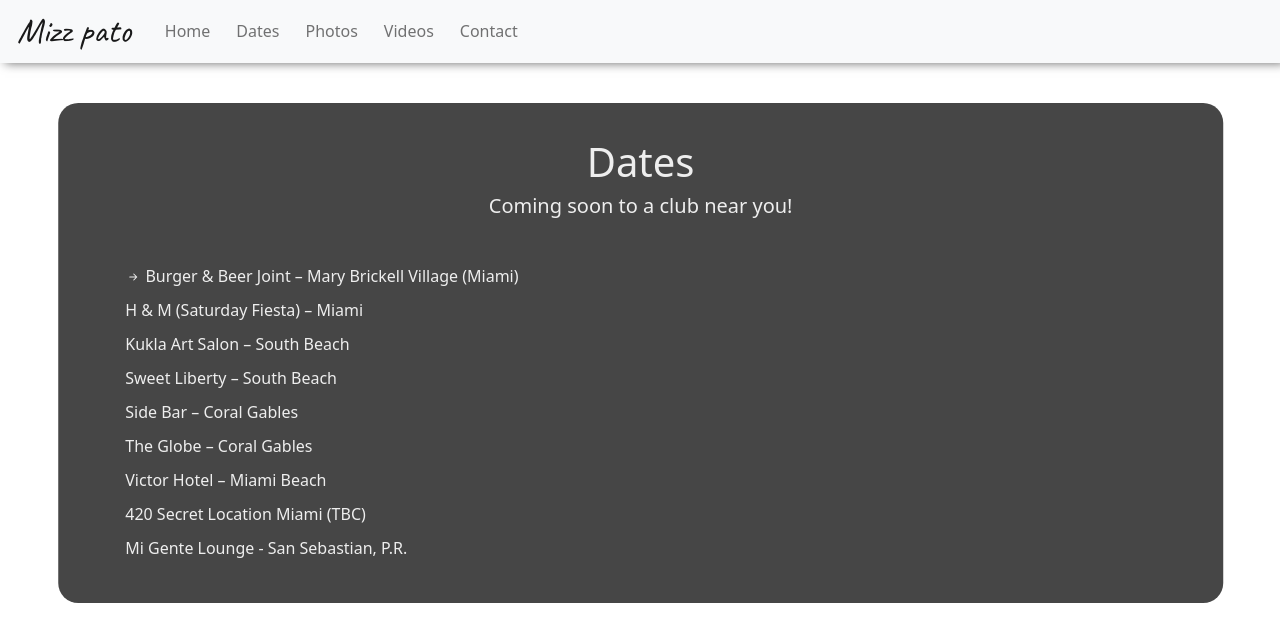
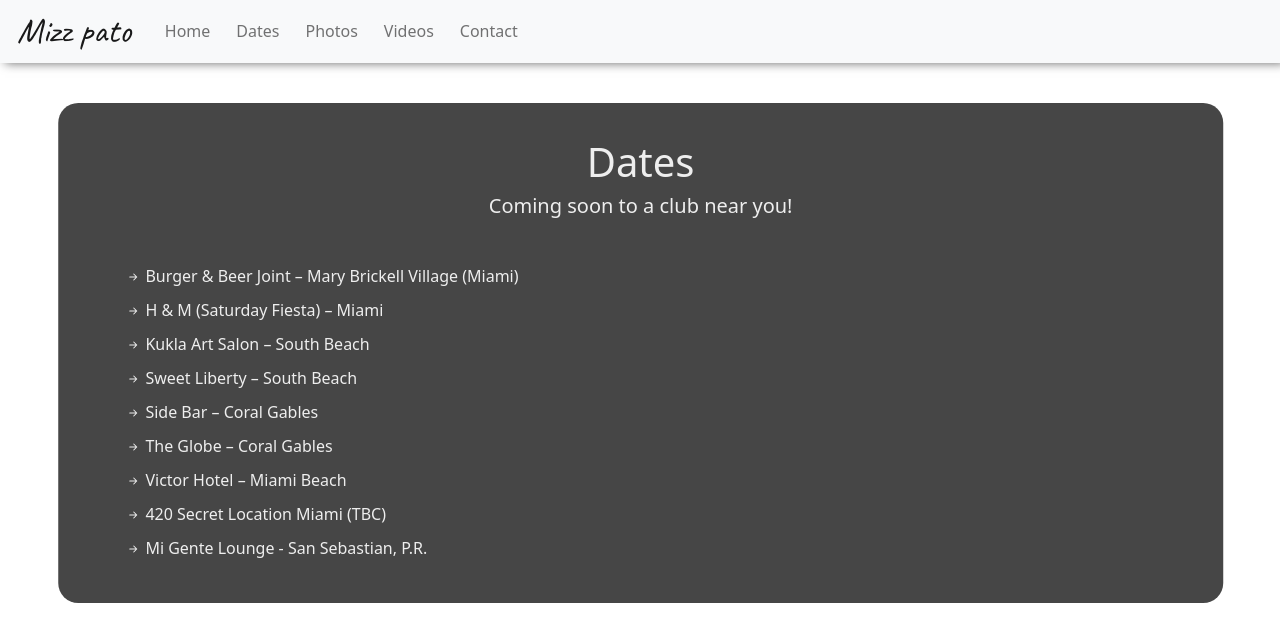
Before and after one commit to nicocalezich/Mizz-pato-web, a Vue app: page /dates in a window 1280 px wide. Shown: the top 642 px of the page. Built offline with nearby package versions, Linux system fonts and the light colour scheme.

Commit message:
for in dates added

```diff
--- a/src/components/Dates.vue
+++ b/src/components/Dates.vue
@@ -7,17 +7,12 @@
             <br>
             <br>
             <ul id="section-1-ul">
-                <li><svg xmlns="http://www.w3.org/2000/svg" width="16" height="16" fill="currentColor" class="bi bi-arrow-right-short" viewBox="0 0 16 16">
+                <li v-for="(date,i) in dates" :key="i">
+                    <svg xmlns="http://www.w3.org/2000/svg" width="16" height="16" fill="currentColor" class="bi bi-arrow-right-short" viewBox="0 0 16 16">
                         <path fill-rule="evenodd" d="M4 8a.5.5 0 0 1 .5-.5h5.793L8.146 5.354a.5.5 0 1 1 .708-.708l3 3a.5.5 0 0 1 0 .708l-3 3a.5.5 0 0 1-.708-.708L10.293 8.5H4.5A.5.5 0 0 1 4 8z"/>
-                    </svg> Burger & Beer Joint – Mary Brickell Village (Miami) </li>
-                <li><i class="fas fa-chevron-right"></i> H & M (Saturday Fiesta) – Miami</li>
-                <li><i class="fas fa-chevron-right"></i> Kukla Art Salon – South Beach</li>
-                <li><i class="fas fa-chevron-right"></i> Sweet Liberty – South Beach</li>
-                <li><i class="fas fa-chevron-right"></i> Side Bar – Coral Gables</li>
-                <li><i class="fas fa-chevron-right"></i> The Globe – Coral Gables</li>
-                <li><i class="fas fa-chevron-right"></i> Victor Hotel – Miami Beach</li>
-                <li><i class="fas fa-chevron-right"></i> 420 Secret Location Miami (TBC)</li>
-                <li><i class="fas fa-chevron-right"></i> Mi Gente Lounge - San Sebastian, P.R.</li>
+                    </svg>
+                    {{date}}
+                </li>
             </ul>
         </div>
     </section>
@@ -34,7 +29,17 @@
     },
     data () {
       return {
-
+          dates: [
+                'Burger & Beer Joint – Mary Brickell Village (Miami)',
+                'H & M (Saturday Fiesta) – Miami',
+                'Kukla Art Salon – South Beach',
+                'Sweet Liberty – South Beach',
+                'Side Bar – Coral Gables',
+                'The Globe – Coral Gables',
+                'Victor Hotel – Miami Beach',
+                '420 Secret Location Miami (TBC)',
+                'Mi Gente Lounge - San Sebastian, P.R.'
+            ]
       }
     },
     methods: {
```
